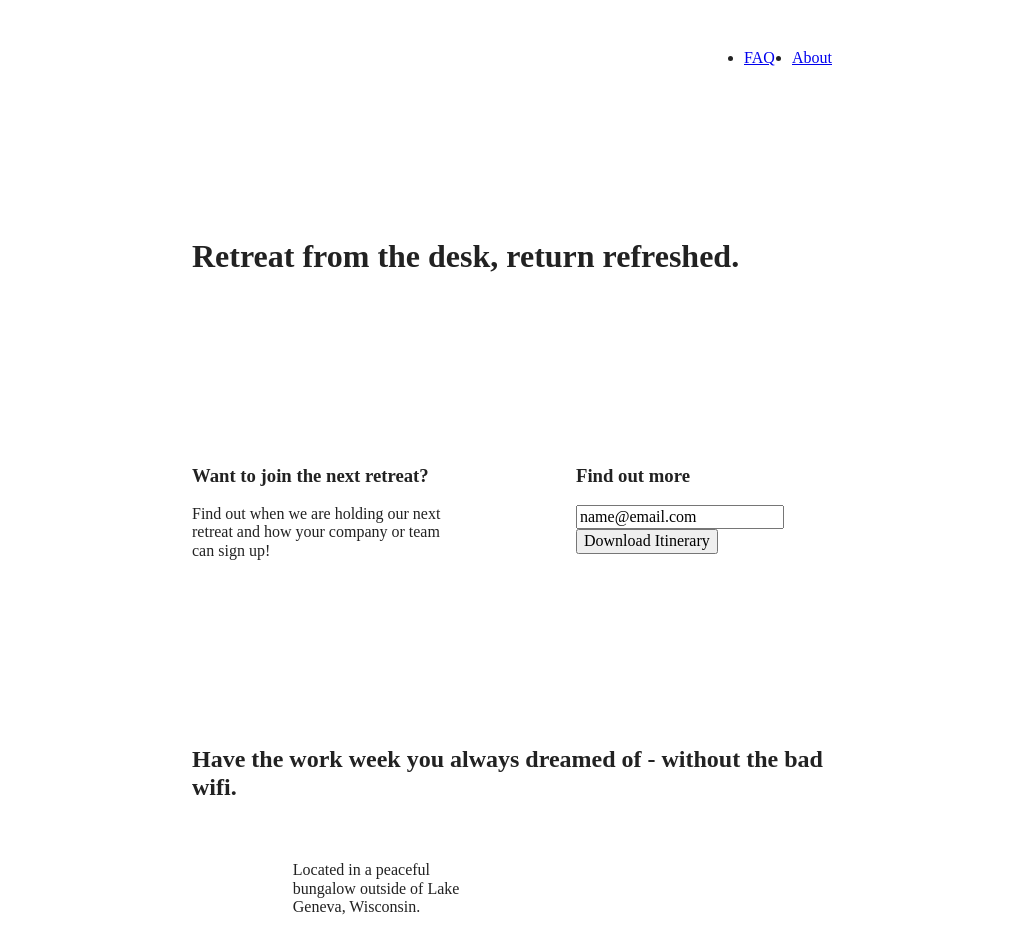
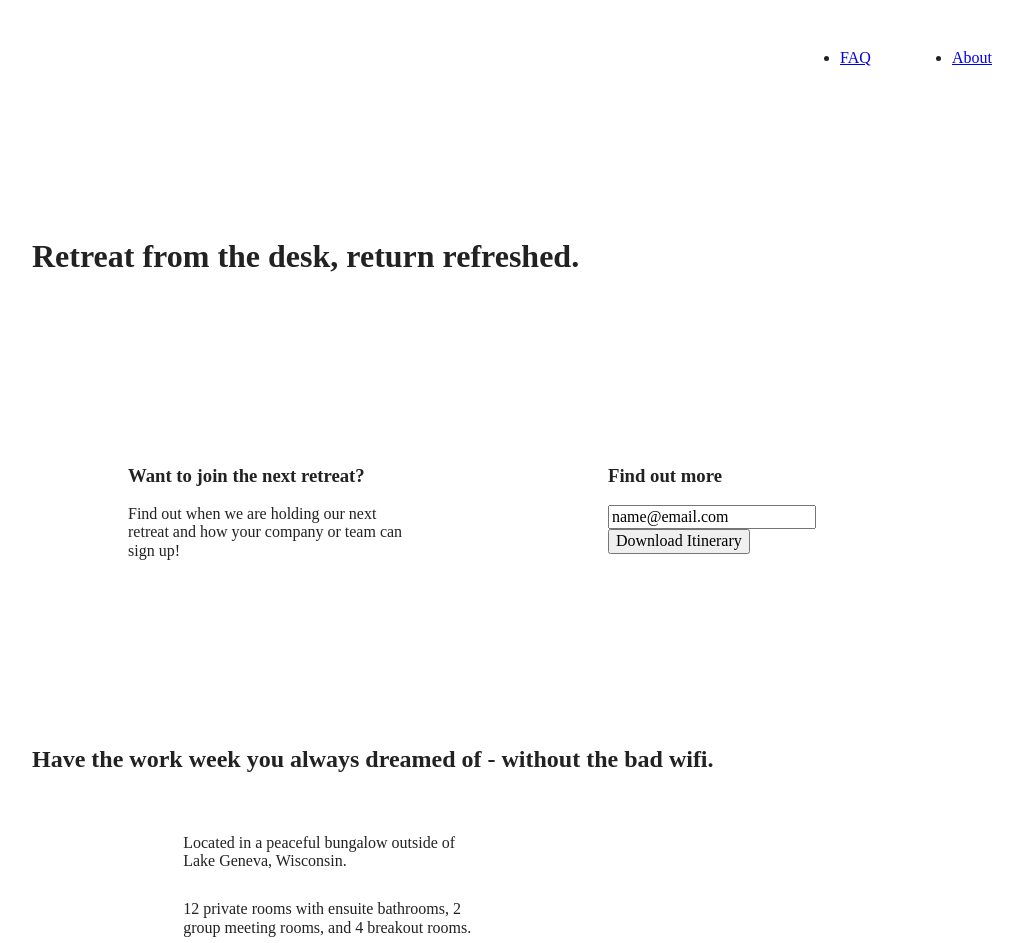
Before and after one commit to meeshers/unplugged-retreat, a website built with Parcel: page index.html in a window 1280 px wide. Shown: the top 943 px of the page, without its empty margins (128-1149 px from the left). Built offline with nearby package versions, Linux system fonts and the light colour scheme.

Commit message:
Adds Desktop styling

```diff
--- a/css/main.css
+++ b/css/main.css
@@ -495,8 +495,57 @@
    }
 }
 
+/* DESKTOP STYLES */
 @media only screen and (min-width: 1200px) {
-  /* Desktop styles here */
+  .content-wrapper {
+    max-width: 960px;
+  }
+
+  /* Hero */
+  .hero-area h1 {
+    width: 60%;
+  }
+
+  /* Aside */
+  aside .content-wrapper {
+    justify-content: space-around;
+  }
+
+  aside .content-wrapper .form-description,
+  aside .content-wrapper .form {
+    width: 30%;
+  }
+
+  /* Features */
+  .features h2 {
+    width: 90%;
+  }
+
+  .features article {
+    flex-basis: 33%;
+  }
+
+  /* Reviews */
+  .reviews article div {
+    width: 42%;
+  }
+
+   /* ==========================================================================
+   About Page
+   ========================================================================== */
+
+   .mission h2,
+   .contact-section .content-wrapper h2 {
+     width: 95%;
+   }
+
+    /* ==========================================================================
+   FAQ Page
+   ========================================================================== */
+
+   .faq h2 {
+     width: 100%;
+   }
 }
 
 /* ==========================================================================
```
